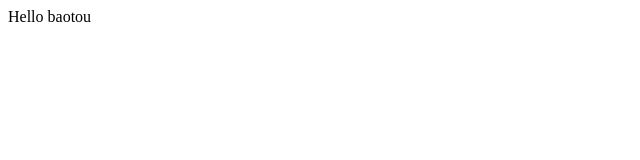
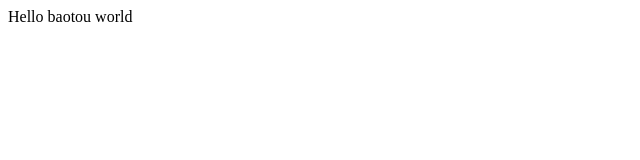
Before and after one commit to baotoutravel/baotoutravel.github.io, a plain HTML site: page index.html in a window 1280 px wide. Shown: the full height of the page, 0-640 px from the left. Drawn offline with Linux system fonts and the light colour scheme.

Commit message:
file update

```diff
--- a/index.html
+++ b/index.html
@@ -1 +1 @@
-<p>Hello baotou</p>
+<p>Hello baotou world</p>
```
